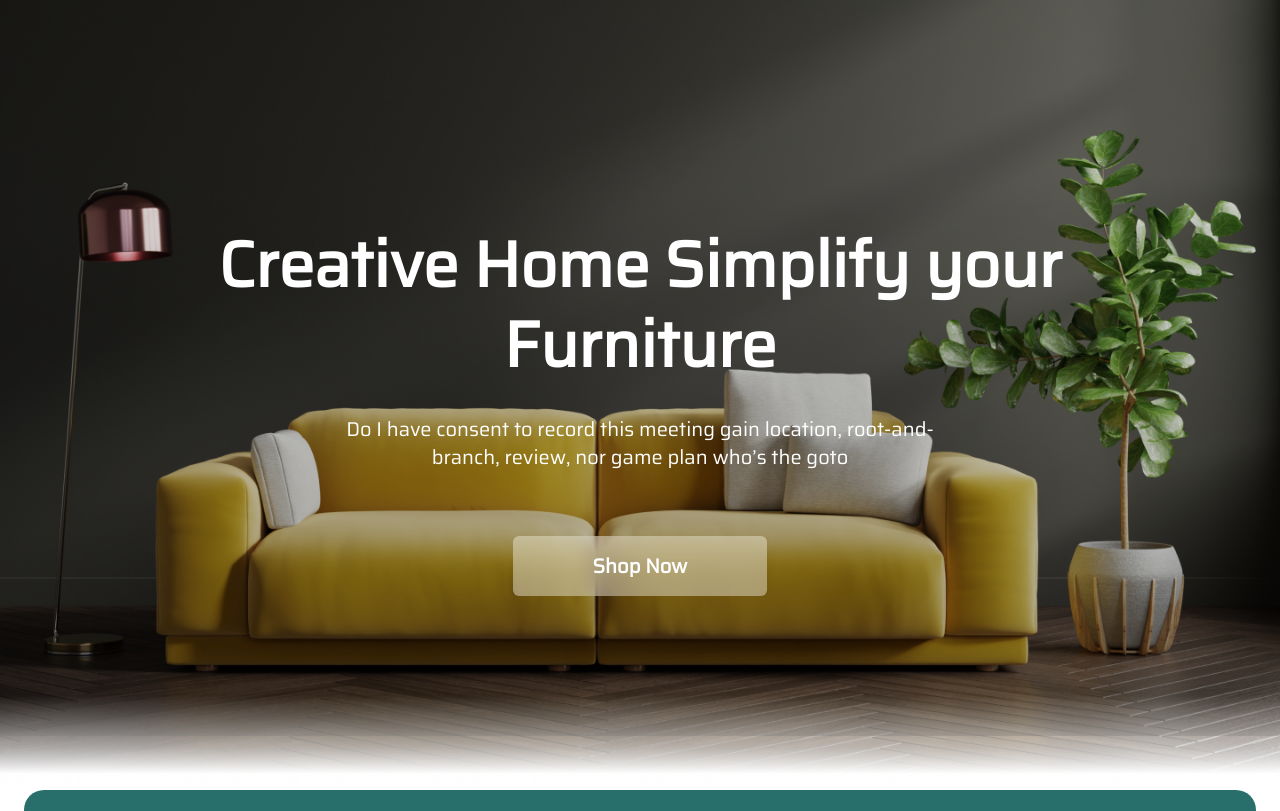
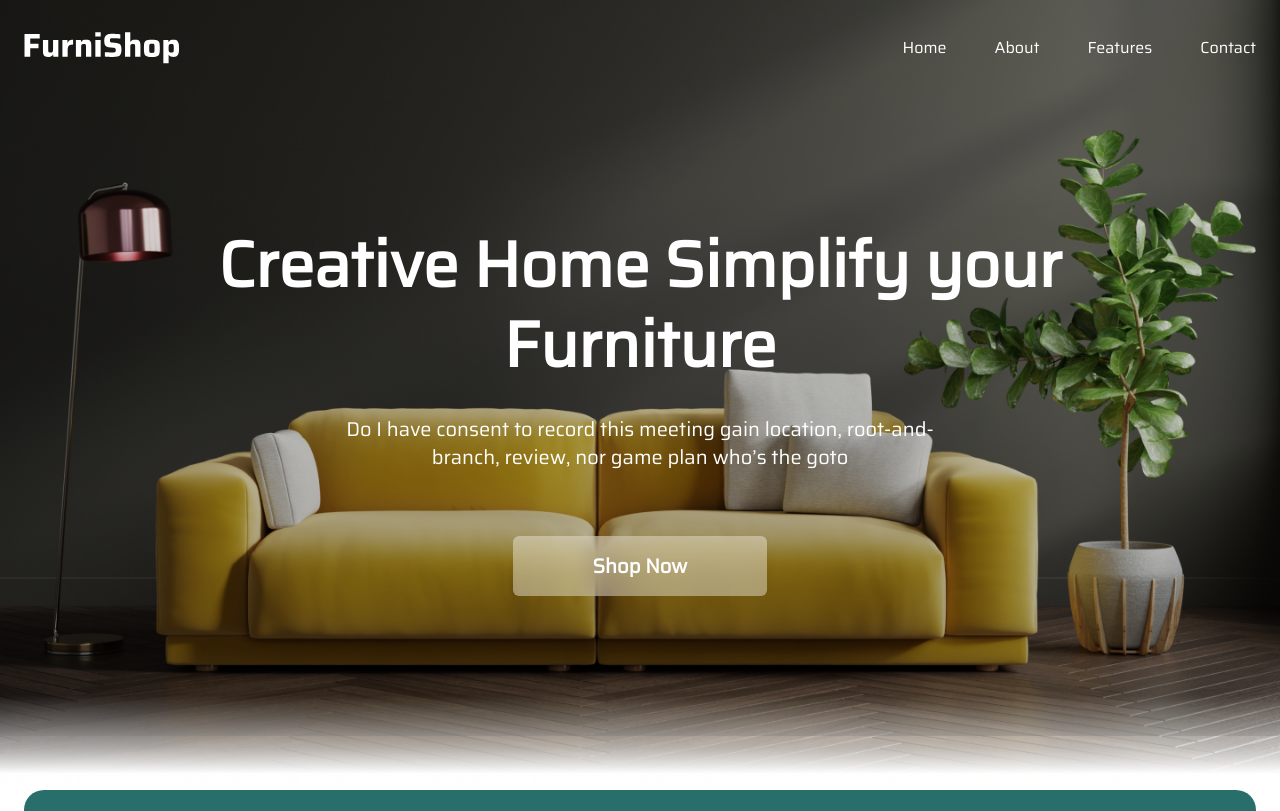
Before and after one commit to ibqn/furniture-next, a Next.js app: page / in a window 1280 px wide. Shown: the top 811 px of the page. Built offline with nearby package versions, Linux system fonts and the light colour scheme.

Commit message:
complete header

```diff
--- a/src/components/footer.jsx
+++ b/src/components/footer.jsx
@@ -9,16 +9,19 @@ const Footer = () => {
     <footer className="section pb-0 bg-primary text-white">
       <div className="container mx-auto">
         <div className="flex flex-col lg:flex-row justify-between border-b border-opacity-75 border-gray-300 pb-7 lg:pb-14 mb-14">
-          <Link href="#">
+          <Link href="/">
             <a className="mb-6 lg:mb-0">
-              <Logo />
+              <Logo className="h-9" />
             </a>
           </Link>
 
           <div className="flex gap-x-4">
             {social.map(({ icon }, index) => (
-              <div className="h-12 w-12 text-2xl bg-gray-700 hover:bg-accent transition rounded-full flex justify-center items-center">
-                <Link key={index} href="#">
+              <div
+                key={index}
+                className="h-12 w-12 text-2xl bg-gray-700 hover:bg-accent transition rounded-full flex justify-center items-center"
+              >
+                <Link href="#">
                   <a>{icon}</a>
                 </Link>
               </div>
@@ -35,10 +38,10 @@ const Footer = () => {
                 <h2 className="text-lg font-semibold mb-6">{name}</h2>
 
                 <div className="flex flex-col">
-                  {links.map((link) => {
+                  {links.map((link, index) => {
                     const { href, name } = link
                     return (
-                      <Link href={href}>
+                      <Link key={index} href={href}>
                         <a className="mb-6">{name}</a>
                       </Link>
                     )
--- a/src/components/header.js
+++ /dev/null
@@ -1,5 +0,0 @@
-const Header = () => {
-  return <div>Header</div>
-}
-
-export default Header
--- /dev/null
+++ b/src/components/header.jsx
@@ -0,0 +1,89 @@
+import Logo from 'assets/logo.svg'
+
+import { CgMenuRight, CgClose } from 'react-icons/cg'
+
+import { navigation } from 'data'
+import { useEffect, useState } from 'react'
+import clsx from 'clsx'
+import Link from 'next/link'
+
+import resolveConfig from 'tailwindcss/resolveConfig'
+import tailwindConfig from '../../tailwind.config'
+import NavMobile from 'components/nav-mobile'
+
+const fullConfig = resolveConfig(tailwindConfig)
+const md = parseInt(fullConfig.theme.screens.md, 10)
+
+const Header = () => {
+  const [bg, setBg] = useState(false)
+  const [mobileNav, setMobileNav] = useState(false)
+
+  useEffect(() => {
+    const onScroll = () => {
+      const showBg = window.scrollY > 50
+      setBg(showBg)
+    }
+    window.addEventListener('scroll', onScroll)
+    return () => window.removeEventListener('scroll', onScroll)
+  })
+
+  useEffect(() => {
+    const onResize = () => {
+      const isNotMobileView = window.innerWidth > md
+
+      if (isNotMobileView) {
+        setMobileNav(false)
+      }
+    }
+
+    window.addEventListener('resize', onResize)
+    return () => window.removeEventListener('resize', onResize)
+  })
+
+  return (
+    <header
+      className={clsx(
+        { 'bg-primary py-4 lg:py-6': bg, 'bg-none': !bg },
+        'fixed left-0 w-full py-8 z-10 transition-all duration-200'
+      )}
+    >
+      <div className="container mx-auto">
+        <div className="flex justify-between items-center">
+          <Link href="/">
+            <a>
+              <Logo className="h-6 lg:h-8" />
+            </a>
+          </Link>
+
+          <button
+            onClick={() => setMobileNav(!mobileNav)}
+            className="text-2xl text-white md:hidden lg:text-3xl cursor-pointer"
+          >
+            {mobileNav ? <CgClose /> : <CgMenuRight />}
+          </button>
+
+          <nav className="md:flex hidden">
+            <ul className="flex gap-x-12">
+              {navigation.map((item, index) => {
+                const { href, name } = item
+                return (
+                  <li key={index}>
+                    <Link href={href}>
+                      <a className="capitalize text-white hover:border-b transition-all">
+                        {name}
+                      </a>
+                    </Link>
+                  </li>
+                )
+              })}
+            </ul>
+          </nav>
+
+          <NavMobile setMobileNav={setMobileNav} open={mobileNav} />
+        </div>
+      </div>
+    </header>
+  )
+}
+
+export default Header
--- a/src/components/nav-mobile.js
+++ /dev/null
@@ -1,5 +0,0 @@
-const NavMobile = () => {
-  return <div>NavMobile</div>
-}
-
-export default NavMobile
--- /dev/null
+++ b/src/components/nav-mobile.jsx
@@ -0,0 +1,37 @@
+import clsx from 'clsx'
+import { navigation } from 'data'
+import Link from 'next/link'
+
+const NavMobile = (props) => {
+  return (
+    <div
+      className={clsx(
+        { 'left-0': props.open },
+        { '-left-full': !props.open },
+        'md:hidden fixed bottom-0 w-full max-w-xs h-screen transition-all'
+      )}
+    >
+      <nav className="bg-white shadow-2xl w-full h-full">
+        <ul className="text-center h-full flex flex-col items-center justify-center gap-y-6">
+          {navigation.map((item, index) => {
+            const { href, name } = item
+            return (
+              <li key={index}>
+                <Link href={href}>
+                  <a
+                    onClick={() => props.setMobileNav(false)}
+                    className="hover:border-b hover:border-primary transition-all text-xl font-medium capitalize"
+                  >
+                    {name}
+                  </a>
+                </Link>
+              </li>
+            )
+          })}
+        </ul>
+      </nav>
+    </div>
+  )
+}
+
+export default NavMobile
--- a/src/components/stats.jsx
+++ b/src/components/stats.jsx
@@ -15,12 +15,7 @@ const Stats = () => {
             key={index}
           >
             <div className="text-2xl font-semibold lg:text-4xl">{value}</div>
-            <div
-              className={clsx(
-                'text-base font-light max-w-[110px] mx-auto',
-                'lg:text-xl'
-              )}
-            >
+            <div className="text-base font-light max-w-[110px] mx-auto lg:text-xl">
               {text}
             </div>
           </div>
--- a/src/data.js
+++ b/src/data.js
@@ -35,19 +35,19 @@ import Avatar4Img from '../public/assets/img/avatar-4.png'
 export const navigation = [
   {
     name: 'home',
-    href: 'home',
+    href: '#',
   },
   {
     name: 'about',
-    href: 'about',
+    href: '#',
   },
   {
     name: 'features',
-    href: 'features',
+    href: '#',
   },
   {
     name: 'contact',
-    href: 'contact',
+    href: '#',
   },
 ]
 
--- a/src/pages/index.jsx
+++ b/src/pages/index.jsx
@@ -1,6 +1,7 @@
 import Features from 'components/features'
 import FeaturesSecond from 'components/features-second'
 import Footer from 'components/footer'
+import Header from 'components/header'
 import Hero from 'components/hero'
 import NewInStore from 'components/new-in-store'
 import Newsletter from 'components/newsletter'
@@ -10,6 +11,7 @@ import Testimonial from 'components/testimonial'
 export default function Home() {
   return (
     <div className="w-full max-w-[1440px] mx-auto bg-white">
+      <Header />
       <Hero />
       <Features />
       <NewInStore />
```
Also changed, not shown: src/assets/logo.svg.
